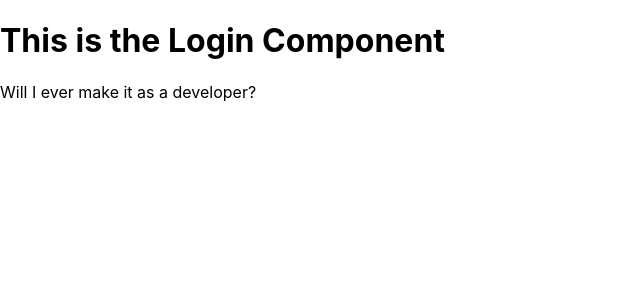
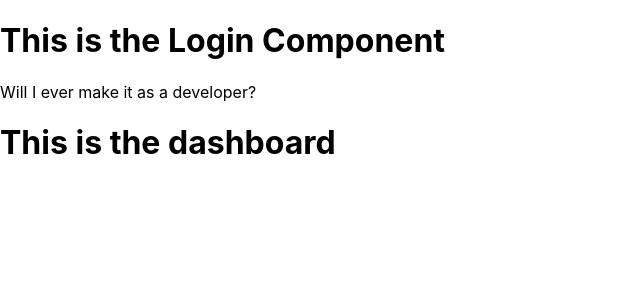
Before and after one commit to debersole81/audiophile, a React (Create React App) app: page / in a window 1280 px wide. Shown: the top 300 px of the page, without its empty margins (0-640 px from the left). Built offline with nearby package versions, Linux system fonts and the light colour scheme.

Commit message:
Added DashboardJSX element to App return statement

```diff
--- a/src/App.js
+++ b/src/App.js
@@ -1,10 +1,13 @@
 import React from "react";
+import Dashboard from "./components/Dashboard";
 import Login from "./components/Login";
+
 
 const App = () => {
   return (
     <div>
       <Login />
+      <Dashboard />
     </div>
   );
 }
```
